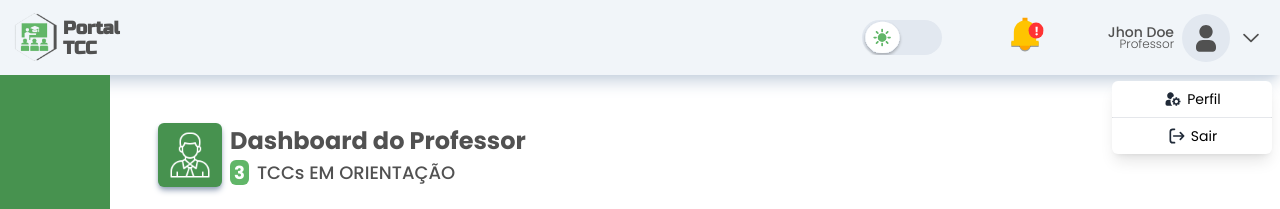
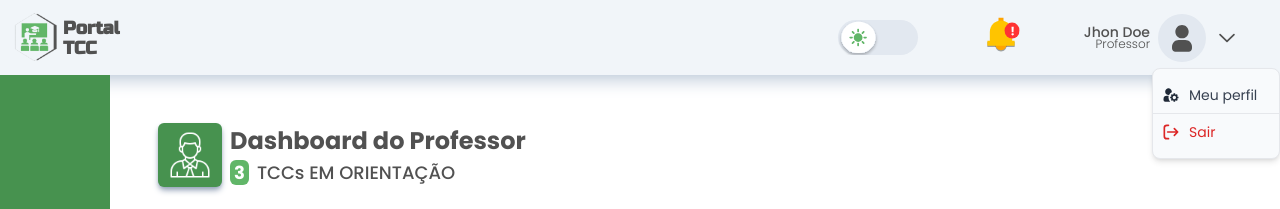
Before and after one commit to RianFonsecaa/Projeto-Portal-TCC, an Angular app: page / in a window 1280 px wide. Both pictures are taken after a click on the button 1251 px from the left and 37 px from the top of the page. Shown: the top 209 px of the page. Built offline with nearby package versions, Linux system fonts and the light colour scheme.

Commit message:
refactor(UpperBar): Simplificação do código do DropDown e adição da biblioteca Flowbite do Tailwind

```diff
--- a/package.json
+++ b/package.json
@@ -10,7 +10,6 @@
   },
   "private": true,
   "dependencies": {
-    "@angular/animations": "^17.0.0",
     "@angular/common": "^17.0.0",
     "@angular/compiler": "^17.0.0",
     "@angular/core": "^17.0.0",
@@ -18,6 +17,7 @@
     "@angular/platform-browser": "^17.0.0",
     "@angular/platform-browser-dynamic": "^17.0.0",
     "@angular/router": "^17.0.0",
+    "flowbite": "^3.1.2",
     "rxjs": "~7.8.0",
     "teacher-dashboard": "file:",
     "tslib": "^2.3.0",
--- a/src/app/app.component.ts
+++ b/src/app/app.component.ts
@@ -3,6 +3,7 @@ import { CommonModule } from '@angular/common';
 import { RouterOutlet } from '@angular/router';
 import { UpperBarComponent } from "./components/upper-bar/upper-bar.component";
 import { SideBarComponent } from "./components/side-bar/side-bar.component";
+import { initFlowbite } from 'flowbite';
 
 @Component({
   selector: 'app-root',
@@ -12,5 +13,7 @@ import { SideBarComponent } from "./components/side-bar/side-bar.component";
   styleUrls: ['./app.component.css']
 })
 export class AppComponent {
-  title = 'teacher-dashboard';
+  ngOnInit(): void {
+    initFlowbite();
+  }
 }
--- a/src/app/app.config.ts
+++ b/src/app/app.config.ts
@@ -4,5 +4,5 @@ import { provideRouter } from '@angular/router';
 import { routes } from './app.routes';
 
 export const appConfig: ApplicationConfig = {
-  providers: [provideRouter(routes)]
+  providers: [provideRouter(routes),]
 };
--- a/src/app/components/upper-bar/upper-bar.component.html
+++ b/src/app/components/upper-bar/upper-bar.component.html
@@ -15,9 +15,9 @@
     </div>
   </button>
 
-  <div class="flex items-center justify-end space-x-16">
+  <div class="flex items-center justify-end space-x-16 mr-6">
     <div
-      class="flex align-middle bg-[#E2E8F0] dark:bg-gray-600 rounded-l-full rounded-r-full w-[80px] h-[35px] items-center">
+      class="flex align-middle bg-[#E2E8F0] dark:bg-gray-800 rounded-l-full rounded-r-full w-[80px] h-[35px] items-center">
       <button (click)="this.toggleDarkMode()" class="h-full">
         <svg #themeIcon class="transition-transform duration-300 w-full h-full" viewBox="0 0 50 40"
           [ngClass]="{'translate-x-10': themeService.darkMode()}" fill="none" xmlns="http://www.w3.org/2000/svg">
@@ -88,44 +88,43 @@
             fill="#515151" />
         </svg>
       </div>
-      <button (click)="toggleMenu($event)" class="relative">
+
+      <button id="dropdownDividerButton" data-dropdown-toggle="dropdownDivider" class="relative" type="button">
         <svg width="42" height="40" viewBox="0 0 49 47" fill="none" xmlns="http://www.w3.org/2000/svg">
           <path d="M16.3335 19.5833L24.5002 27.4167L32.6668 19.5833" stroke="#515151" stroke-width="2"
             stroke-linecap="round" stroke-linejoin="round" />
         </svg>
       </button>
 
-      <nav *ngIf="menuOpen"
-        class="absolute right-0 mt-40 w-40 mr-2 bg-white text-black rounded-md  shadow-lg dark:bg-[#0f0f0f]">
-
-        <button routerLink="/perfil"
-          class="flex flex-row align-middle space-x-1 justify-center px-4 py-2 w-full text-sm hover:bg-[#47924F] hover:rounded-md hover:text-white dark:text-white dark:hover:bg-[#272727]">
-          <svg class="w-5 h-5 text-gray-800 dark:text-white" aria-hidden="true" xmlns="http://www.w3.org/2000/svg"
-            width="24" height="24" fill="currentColor" viewBox="0 0 24 24">
+      <!-- Dropdown menu -->
+      <div id="dropdownDivider"
+        class="z-10 hidden bg-slate-50 border border-gray-200 divide-gray-200 shadow-md rounded-lg text-medium w-32 dark:bg-gray-800 dark:border-gray-600">
+        <ul class="py-2 text-sm text-gray-700 dark:text-gray-200" aria-labelledby="dropdownDividerButton">
+          <li
+            class="flex flex-row align-middle justify-start px-2 items-center hover:bg-gray-100 dark:hover:bg-gray-600 dark:hover:text-white">
+            <svg class="w-5 h-5 text-gray-800 dark:text-white align-middle" aria-hidden="true"
+              xmlns="http://www.w3.org/2000/svg" fill="currentColor" viewBox="0 0 24 24">
               <path fill-rule="evenodd"
                 d="M17 10v1.126c.367.095.714.24 1.032.428l.796-.797 1.415 1.415-.797.796c.188.318.333.665.428 1.032H21v2h-1.126c-.095.367-.24.714-.428 1.032l.797.796-1.415 1.415-.796-.797a3.979 3.979 0 0 1-1.032.428V20h-2v-1.126a3.977 3.977 0 0 1-1.032-.428l-.796.797-1.415-1.415.797-.796A3.975 3.975 0 0 1 12.126 16H11v-2h1.126c.095-.367.24-.714.428-1.032l-.797-.796 1.415-1.415.796.797A3.977 3.977 0 0 1 15 11.126V10h2Zm.406 3.578.016.016c.354.358.574.85.578 1.392v.028a2 2 0 0 1-3.409 1.406l-.01-.012a2 2 0 0 1 2.826-2.83ZM5 8a4 4 0 1 1 7.938.703 7.029 7.029 0 0 0-3.235 3.235A4 4 0 0 1 5 8Zm4.29 5H7a4 4 0 0 0-4 4v1a2 2 0 0 0 2 2h6.101A6.979 6.979 0 0 1 9 15c0-.695.101-1.366.29-2Z"
                 clip-rule="evenodd" />
             </svg>
-          <span>
-            Perfil
-          </span>
-        </button>
 
-        <div class="w-full border-b border-gray-200 bg-black rounded-lg"></div>
-
-        <button
-          class="flex flex-row align-middle space-x-1 justify-center w-full px-4 py-2 text-sm hover:bg-[#47924F] hover:rounded-md hover:text-white dark:text-white dark:hover:bg-[#272727]">
-          <svg class="w-5 h-5 text-gray-800 dark:text-white" aria-hidden="true" xmlns="http://www.w3.org/2000/svg"
-            width="24" height="24" fill="none" viewBox="0 0 24 24">
+            <a href="#" class="block px-2 py-2">Meu
+              perfil</a>
+          </li>
+          <div class="border-b border-gray-200 dark:border-gray-600"></div>
+          <li
+            class="flex flex-row align-middle justify-start px-2 items-center hover:bg-gray-100 dark:hover:bg-gray-600">
+            <svg class="w-5 h-5 text-red-600 align-middle" aria-hidden="true" xmlns="http://www.w3.org/2000/svg"
+              fill="none" viewBox="0 0 24 24">
               <path stroke="currentColor" stroke-linecap="round" stroke-linejoin="round" stroke-width="2"
                 d="M20 12H8m12 0-4 4m4-4-4-4M9 4H7a3 3 0 0 0-3 3v10a3 3 0 0 0 3 3h2" />
             </svg>
-          <span>
-            Sair
-          </span>
 
-        </button>
-      </nav>
+            <a href="#" class="block px-2 py-2 text-sm text-red-600">Sair</a>
+          </li>
+        </ul>
+      </div>
 
 
     </div>
--- a/src/app/components/upper-bar/upper-bar.component.ts
+++ b/src/app/components/upper-bar/upper-bar.component.ts
@@ -10,8 +10,6 @@ import { ThemeService } from '../../service/theme.service';
   templateUrl: './upper-bar.component.html',
 })
 export class UpperBarComponent {
-
-  @ViewChild('toggleButton') toggleButton!: ElementRef;
   menuOpen: boolean = false;
 
   constructor(public themeService: ThemeService) { }
@@ -20,20 +18,5 @@ export class UpperBarComponent {
     this.themeService.toggleDarkMode();
   }
 
-  toggleMenu(event: MouseEvent) {
-    event.stopPropagation();
-    this.menuOpen = !this.menuOpen;
-  }
-
-  @HostListener('document:click', ['$event'])
-  onClickOutside(event: MouseEvent) {
-    const menuElement = document.querySelector('nav');
-    const buttonElement = document.querySelector('button');
-
-    if (menuElement && buttonElement && !menuElement.contains(event.target as Node) && !buttonElement.contains(event.target as Node)) {
-      this.menuOpen = false;
-    }
-  }
-
 
 }
--- a/tailwind.config.js
+++ b/tailwind.config.js
@@ -2,7 +2,8 @@
 module.exports = {
   darkMode: 'class',
   content: [
-    "./src/**/*.{html,js,ts,jsx,tsx}"
+    "./src/**/*.{html,js,ts,jsx,tsx}",
+    "./node_modules/flowbite/**/*.js"
   ],
   theme: {
     extend: {
@@ -11,5 +12,5 @@ module.exports = {
       }
     },
   },
-  plugins: [],
+  plugins: [require('flowbite/plugin')],
 }
```
Also changed, not shown: 1 other file (tests, documents, lock files or other folders). Lines whose indentation alone changed are shown as unchanged.
